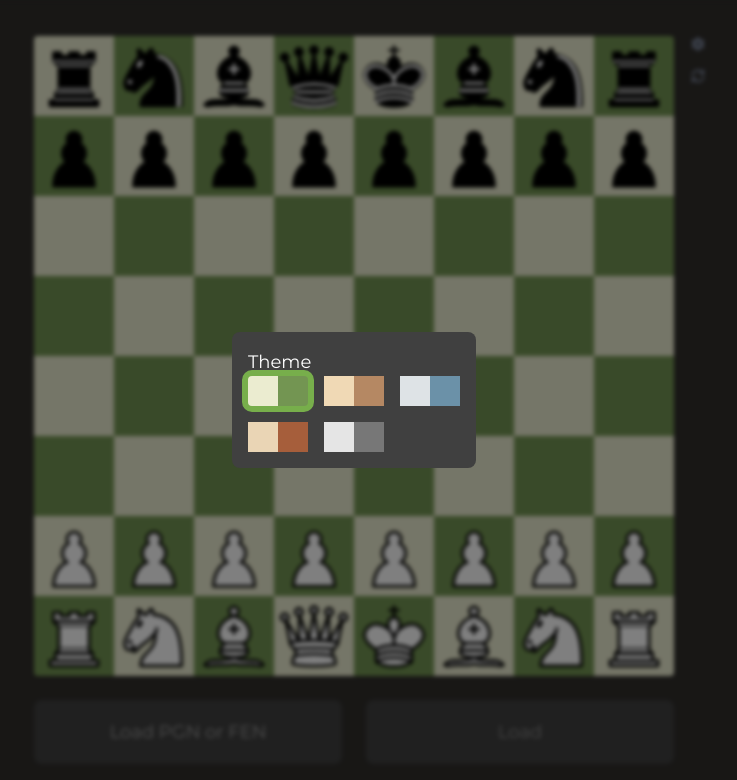
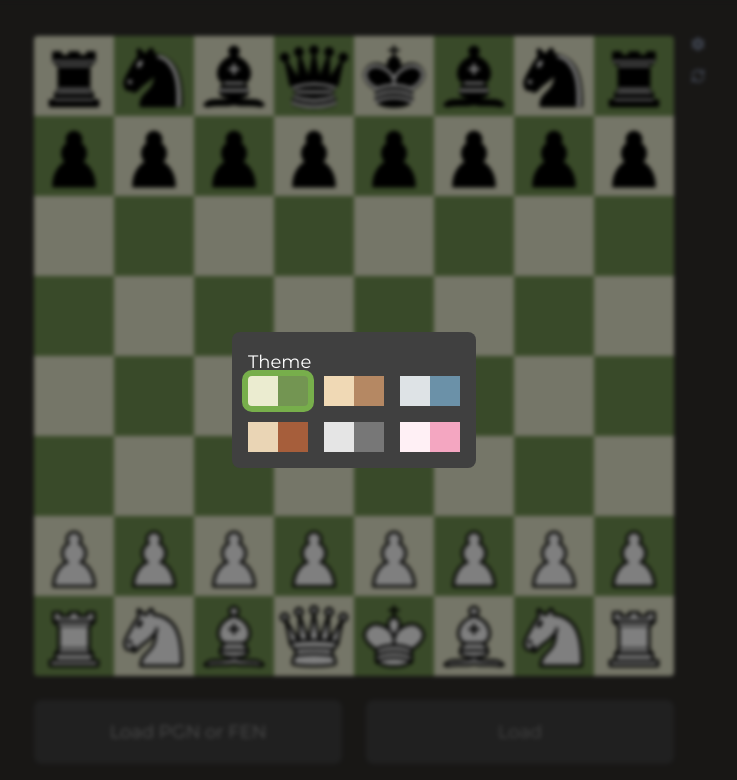
Before and after one commit to dalton-f/chess, a website: page index.html in a window 1280 px wide. Both pictures are taken after a click on the button 984 px from the left and 44 px from the top of the page. Shown: the whole page, without its empty margins (286-1023 px from the left). Drawn offline with Linux system fonts and the light colour scheme.

Commit message:
Add pink theme

```diff
--- a/index.html
+++ b/index.html
@@ -146,6 +146,15 @@
             <span class="bg-primary block aspect-square w-7.5"></span>
             <span class="bg-secondary block aspect-square w-7.5"></span>
           </button>
+
+          <button
+            class="flex cursor-pointer rounded-sm"
+            aria-label="Select Princess Theme"
+            data-theme="princess"
+          >
+            <span class="bg-primary block aspect-square w-7.5"></span>
+            <span class="bg-secondary block aspect-square w-7.5"></span>
+          </button>
         </div>
       </dialog>
     </main>
--- a/src/css/app.pcss
+++ b/src/css/app.pcss
@@ -36,4 +36,9 @@
     --color-primary: #e5e5e5;
     --color-secondary: #777777;
   }
+
+  [data-theme="princess"] {
+    --color-primary: #fff0f5;
+    --color-secondary: #f4a6c1;
+  }
 }
```
Also changed, not shown: static/css/app.css.
